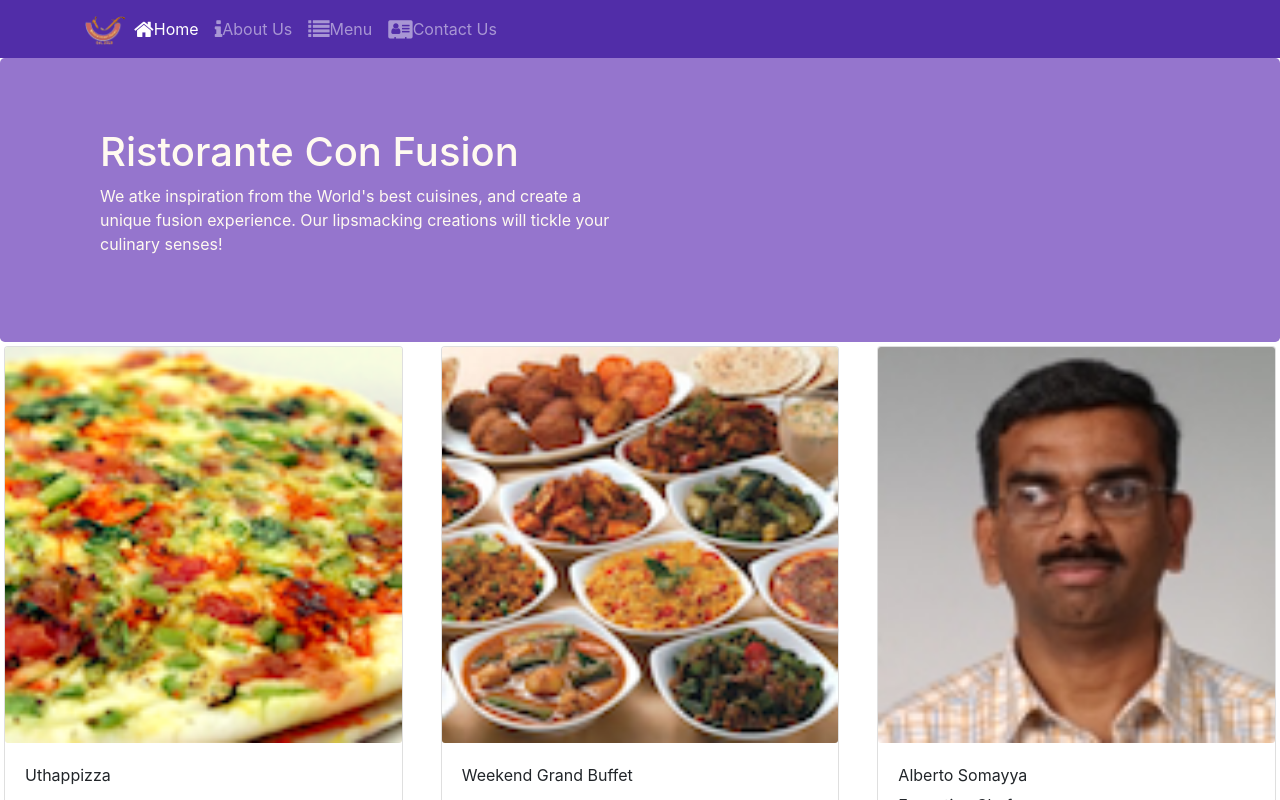
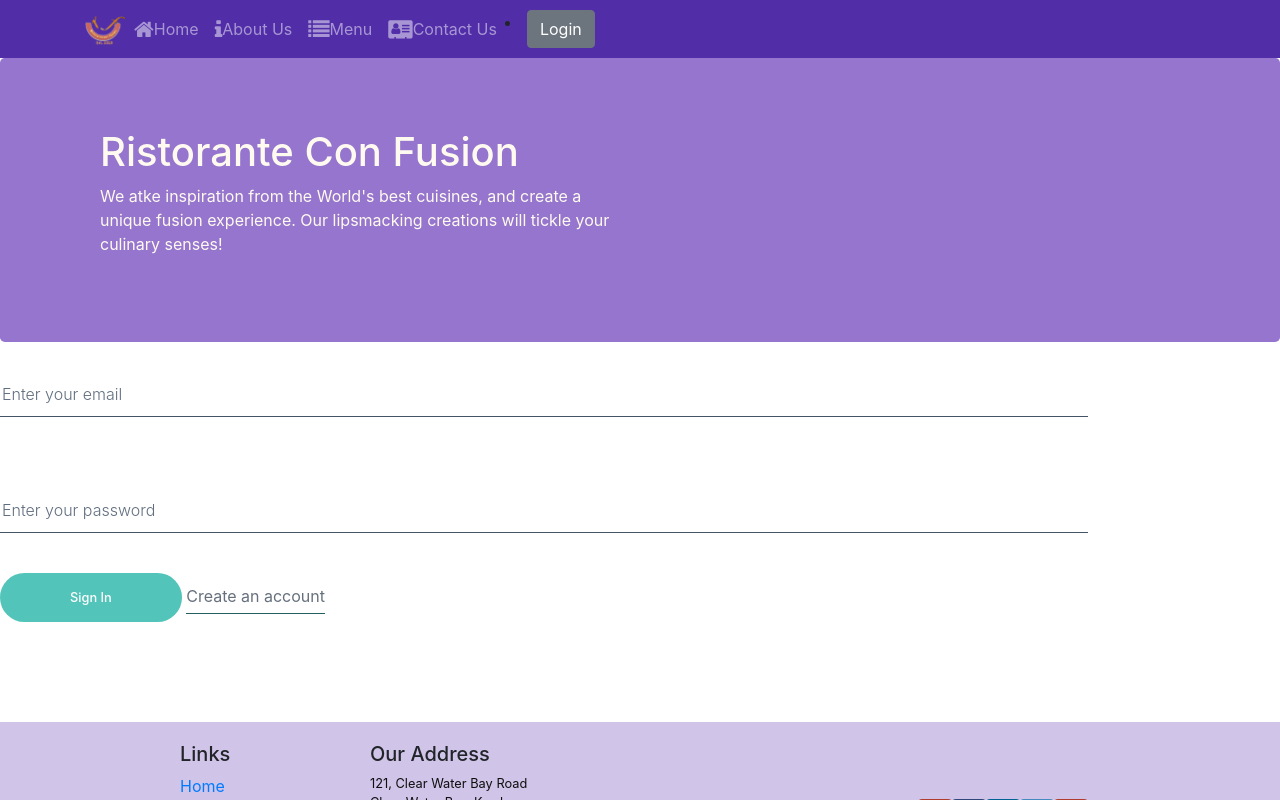
Before and after one commit to immeasurable-vikrant/Confusion, a React (Create React App) app: page /sigin in a window 1280 px wide. Before the commit this address led to /home. Shown: the top 800 px of the page. Built offline with nearby package versions, Linux system fonts and the light colour scheme.

Commit message:
onClick no longer exists

```diff
--- a/src/App.css
+++ b/src/App.css
@@ -35,3 +35,148 @@
 .navbar-dark {
     background-color: #512DA8;
 }
+
+
+
+.App {
+    height: 100vh;
+    display: flex;
+    color: white;
+  }
+
+  .App__Aside {
+    width: 50%;
+    background-color: #66DAC7;
+  }
+
+  .App__Form {
+    width: 50%;
+    background-color: #2E4158;
+    padding: 25px 40px;
+    overflow: auto;
+  }
+
+  .PageSwitcher {
+    display: flex;
+    justify-content: flex-end;
+    margin-bottom: 10%;
+  }
+
+  .PageSwitcher__Item {
+    background-color: #4C5D72;
+    color: #9DA6B1;
+    padding: 10px 25px;
+    cursor: pointer;
+    font-size: .9em;
+    border: none;
+    outline: none;
+    display: inline-block;
+    text-decoration: none;
+  }
+
+  .PageSwitcher__Item--Active {
+    background-color: #5ED0C0;
+    color: white;
+  }
+
+  .PageSwitcher__Item:first-child {
+    border-top-left-radius: 25px;
+    border-bottom-left-radius: 25px;
+  }
+  .PageSwitcher__Item:last-child {
+    border-top-right-radius: 25px;
+    border-bottom-right-radius: 25px;
+  }
+
+  .FormCenter {
+    margin-bottom: 100px;
+  }
+
+  .FormTitle {
+    color: #707C8B;
+    font-weight: 300;
+    margin-bottom: 50px;
+  }
+
+  .FormTitle__Link {
+    color: #707C8B;
+    text-decoration: none;
+    display: inline-block;
+    font-size: 1.7em;
+    margin: 0 10px;
+    padding-bottom: 5px;
+  }
+
+  .FormTitle__Link:first-child {
+    margin-left: 0;
+  }
+
+  .FormTitle__Link--Active {
+    color: white;
+    border-bottom: 1px solid #199087;
+  }
+
+  .FormField {
+    margin-bottom: 40px;
+  }
+
+  .FormField__Label {
+    display: block;
+    text-transform: uppercase;
+    font-size: .9em;
+    color: white;
+  }
+  .FormField__Input {
+    width: 85%;
+    background-color: transparent;
+    border: none;
+    color: white;
+    outline: none;
+    border-bottom: 1px solid #445366;
+    font-size: 1em;
+    font-weight: 300;
+    padding-bottom: 10px;
+    margin-top: 10px;
+  }
+
+  .FormField__Input::placeholder {
+    color: #616E7F;
+  }
+
+  .FormField__Button {
+    background-color: #52C4B9;
+    color: white;
+    border: none;
+    outline: none;
+    border-radius: 25px;
+    padding: 15px 70px;
+    font-size: .8em;
+    font-weight: 500;
+  }
+
+  .FormField__Link {
+    color: #66707D;
+    text-decoration: none;
+    display: inline-block;
+    border-bottom: 1.5px solid #225E62;
+    padding-bottom: 5px;
+  }
+
+  .FormField__CheckboxLabel {
+    color: #646F7D;
+    font-size: .9em;
+  }
+
+  .FormField__Checkbox {
+    position: relative;
+    top: 1.5px;
+  }
+
+  .FormField__TermsLink {
+    color: white;
+    border-bottom: 1px solid #199087;
+    text-decoration: none;
+    display: inline-block;
+    padding-bottom: 2px;
+    margin-left: 5px;
+  }
--- /dev/null
+++ b/src/authenticate/SignInComponent.js
@@ -0,0 +1,57 @@
+import React, { Component } from 'react';
+import { Link } from 'react-router-dom';
+
+class SignIn extends Component {
+    constructor() {
+        super();
+
+        this.state = {
+            email: '',
+            password: ''
+        };
+
+        this.handleChange = this.handleChange.bind(this);
+        this.handleSubmit = this.handleSubmit.bind(this);
+    }
+
+    handleChange(e) {
+        let target = e.target;
+        let value = target.type === 'checkbox' ? target.checked : target.value;
+        let name = target.name;
+
+        this.setState({
+          [name]: value
+        });
+    }
+
+    handleSubmit(e) {
+        e.preventDefault();
+
+        console.log('The form was submitted with the following data:');
+        console.log(this.state);
+    }
+
+    render() {
+        return (
+        <div className="FormCenter">
+            <form onSubmit={this.handleSubmit} className="FormFields" onSubmit={this.handleSubmit}>
+            <div className="FormField">
+                <label className="FormField__Label" htmlFor="email">E-Mail Address</label>
+                <input type="email" id="email" className="FormField__Input" placeholder="Enter your email" name="email" value={this.state.email} onChange={this.handleChange} />
+              </div>
+
+              <div className="FormField">
+                <label className="FormField__Label" htmlFor="password">Password</label>
+                <input type="password" id="password" className="FormField__Input" placeholder="Enter your password" name="password" value={this.state.password} onChange={this.handleChange} />
+              </div>
+
+              <div className="FormField">
+                  <button className="FormField__Button mr-20">Sign In</button> <Link to="/" className="FormField__Link">Create an account</Link>
+              </div>
+            </form>
+          </div>
+        );
+    }
+}
+
+export default SignIn;
--- a/src/components/HeaderComponent.js
+++ b/src/components/HeaderComponent.js
@@ -1,5 +1,5 @@
 import React, { Component } from 'react';
-import { Navbar, NavbarBrand,Nav, NavbarToggler, Collapse, NavItem, Jumbotron } from 'reactstrap';
+import { Navbar, NavbarBrand,Nav, NavbarToggler, Collapse, NavItem, Jumbotron, Button} from 'reactstrap';
 import { NavLink } from 'react-router-dom';
 
 class Header extends Component {
@@ -51,6 +51,12 @@
                             </NavLink>
                         </NavItem>
                         </Nav>
+
+                        <NavItem>
+                        <Button className="float-right" onClick={this.open}>Login</Button>
+
+                        </NavItem>
+
                             </Collapse>
                     </div>
                 </Navbar>
--- a/src/components/MainComponent.js
+++ b/src/components/MainComponent.js
@@ -3,11 +3,12 @@
 import Menu from './MenuComponent';
 import Contact from './ContactComponent';
 import DishDetail from './DishdetailComponent';
+import SignIn from '../authenticate/SignInComponent';
 import Header from './HeaderComponent';
 import Footer from './FooterComponent';
 import { DISHES } from '../shared/dishes';
 import { COMMENTS } from '../shared/comments';
-import { LEADERS } from '../shared/leaders';
+																																																																																																																																																																																																																																																																																																																																																		import { LEADERS } from '../shared/leaders';
 import { PROMOTIONS } from '../shared/promotions';
 import { Switch, Route, Redirect} from 'react-router-dom';
 
@@ -40,6 +41,7 @@
             <Route path="/home" component={HomePage} />
             <Route exact path="/menu" component= {() => <Menu dishes={this.state.dishes} />} />
             <Route exact path="/contactus" component={Contact} />} />
+            <Route path ="/sigin" component= {SignIn} />
             <Redirect to="/home" />
           </Switch>
         <Footer />
--- a/src/components/MenuComponent.js
+++ b/src/components/MenuComponent.js
@@ -4,7 +4,7 @@
 function RenderMenuItem({ dish,onClick}) {
 
     return(
-        <Card onClick= { () => onClick(dish.id)} >
+        <Card >
             <CardImg width="100%" src={dish.image} alt={dish.name} />
                     <CardImgOverlay>
                      <CardTitle >{dish.name}</CardTitle>
@@ -18,7 +18,7 @@
         const menu = props.dishes.map(dish => {
             return (
                 <div key={dish.id} className='col-12 col-md-5 m-1'>
-                <RenderMenuItem dish= {dish} onClick= {props.onClick} />
+                <RenderMenuItem dish= {dish} />
 
                 </div>
             );
```
Also changed, not shown: src/authenticate/SignUpComponent.js (added, +68 -0 lines).
